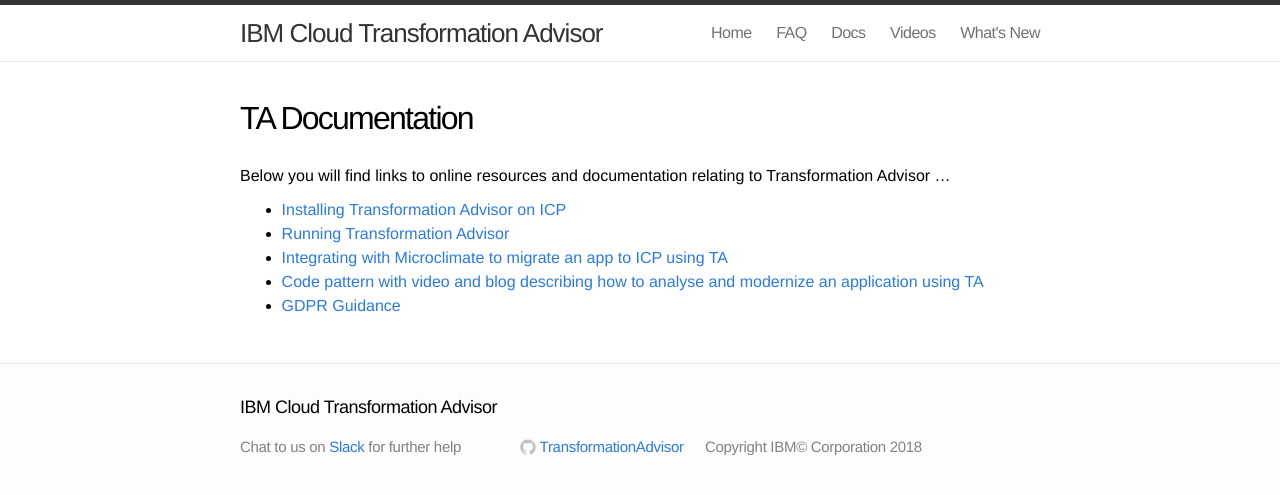
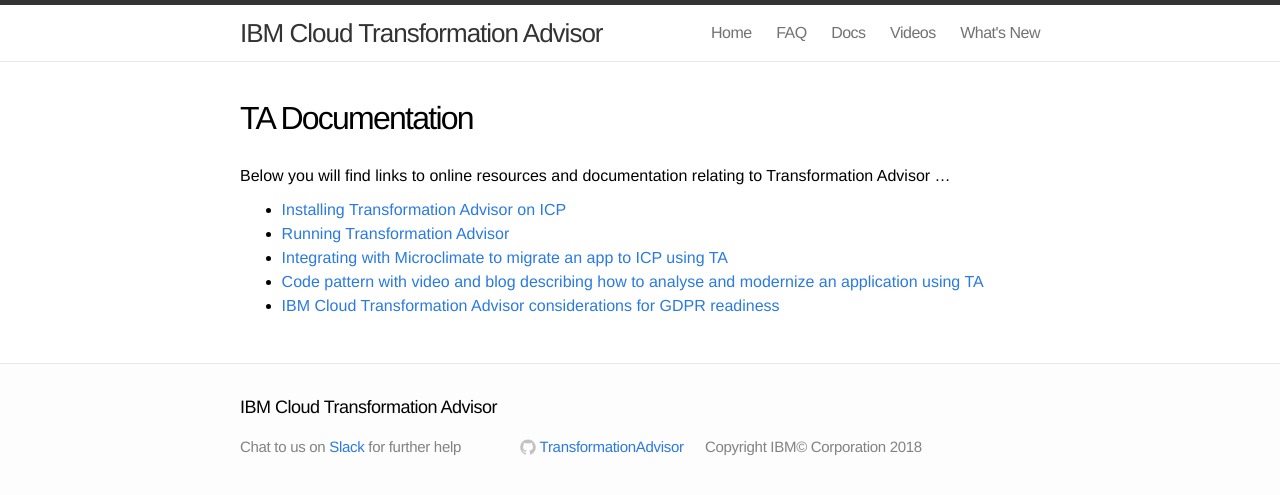
Before and after one commit to TransformationAdvisor/TA.github.io, a Jekyll site: the page built from doc/index.md, in a window 1280 px wide. Shown: the top 495 px of the page. Built offline with Jekyll 4.4.1, drawn with Linux system fonts in a browser that asks for light colours.

Commit message:
Update index.md

```diff
--- a/doc/index.md
+++ b/doc/index.md
@@ -9,4 +9,4 @@
 - [Running Transformation Advisor](https://developer.ibm.com/recipes/tutorials/using-the-transformation-advisor-on-ibm-cloud-private/)
 - [Integrating with Microclimate to migrate an app to ICP using TA](https://developer.ibm.com/recipes/tutorials/transformation-advisor/)
 - [Code pattern with video and blog describing how to analyse and modernize an application using TA](https://developer.ibm.com/patterns/app-modernization-transformation-advisor-cloud-private/)
-- [GDPR Guidance](./gdpr.md)
+- [IBM Cloud Transformation Advisor considerations for GDPR readiness](./gdpr.md)
```
